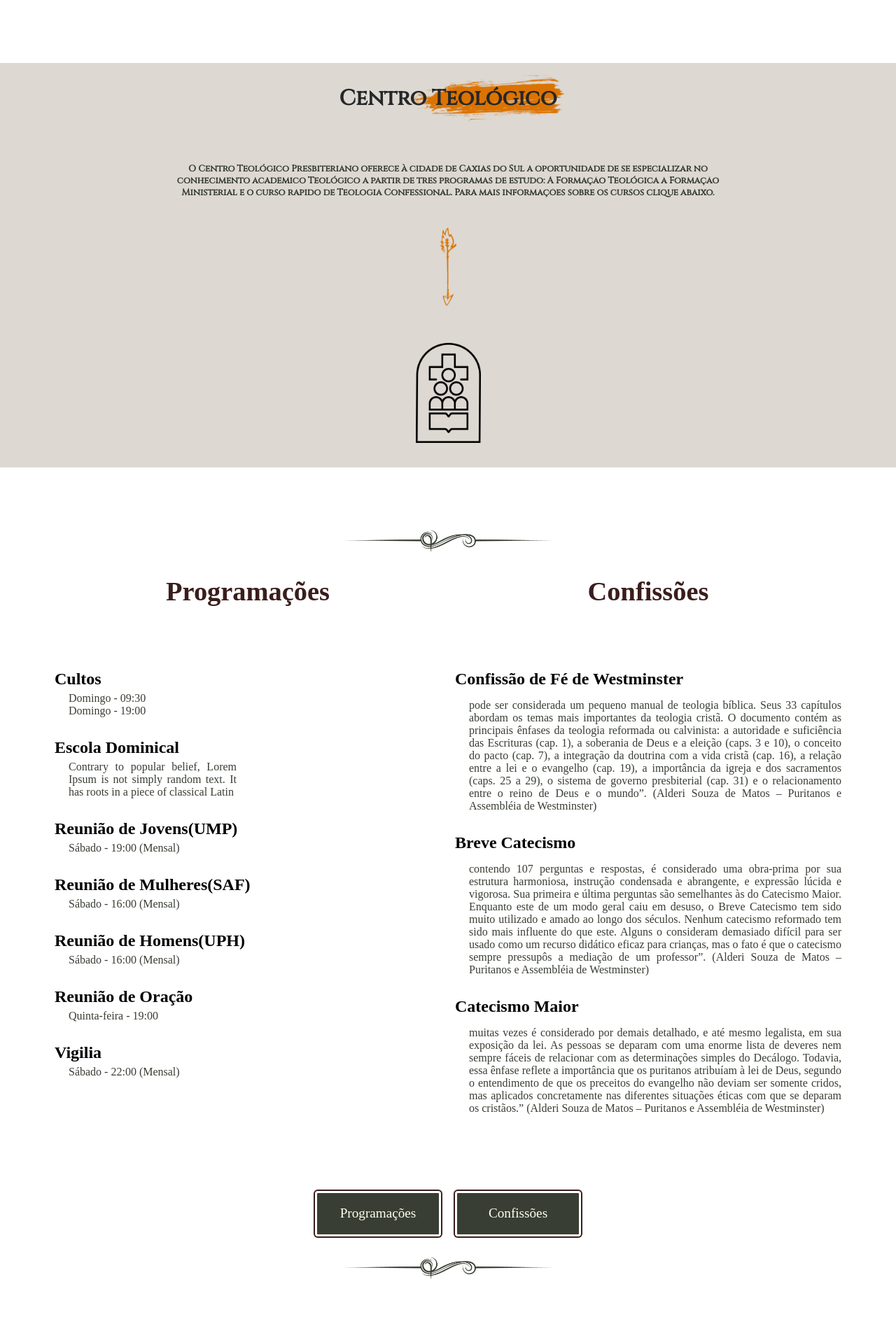
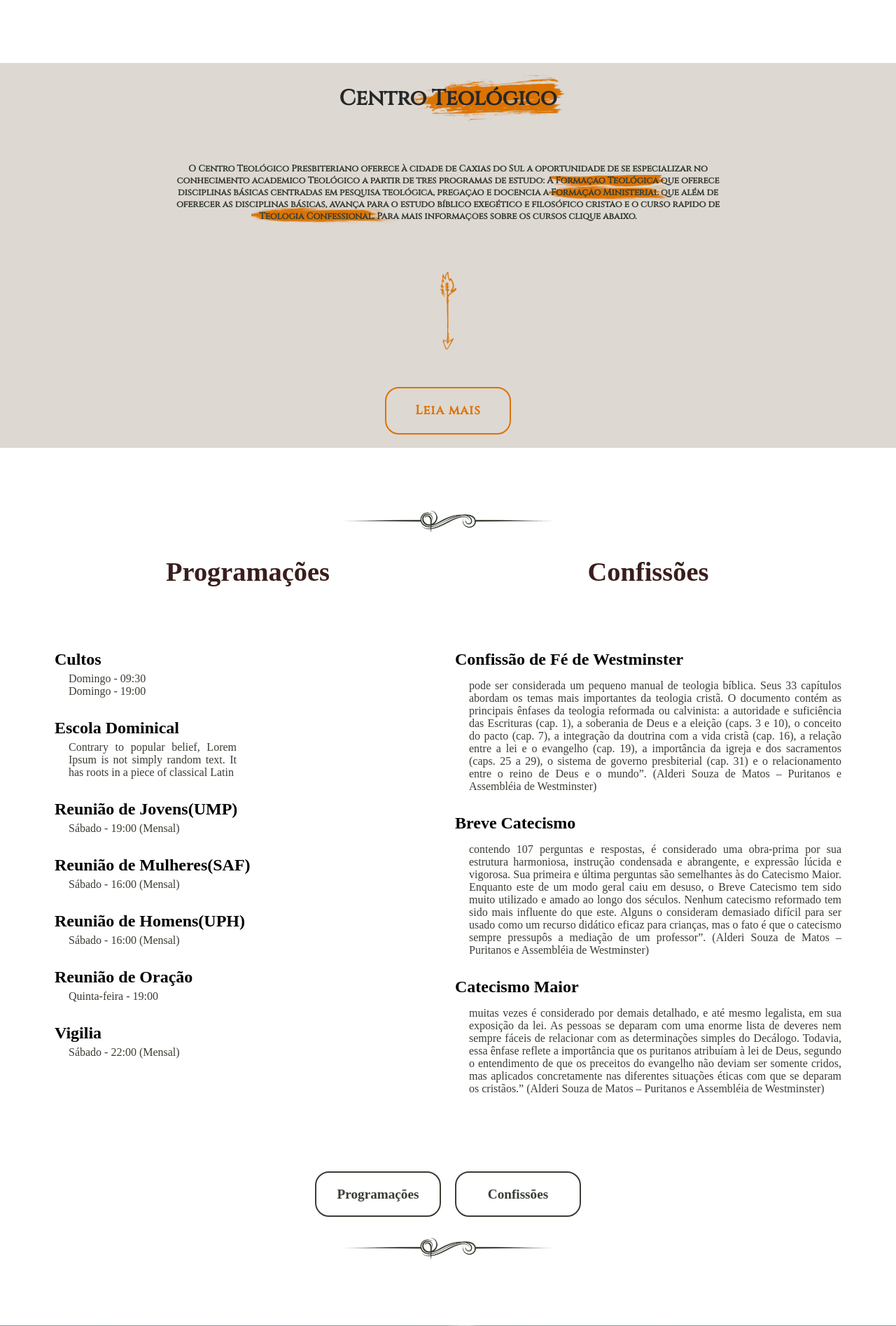
Before and after one commit to lothllann/IPB, a PHP site: page / in a window 1280 px wide. Shown: the part 1687-3582 px from the top of the page at 70% size. Run offline with PHP 8.4, Linux system fonts and the light colour scheme.

Commit message:
estilos da home

```diff
--- a/index.css
+++ b/index.css
@@ -225,6 +225,7 @@
     z-index: -9;
     font-family: 'Cinzel', serif;
     font-size: 0.8em;
+    height: 550px;
 }
 
 .theology h1 {
@@ -250,6 +251,29 @@
 .theo_info p {
     text-align: center !important;
     font-weight: bold;
+    position: relative;
+    z-index: 2;
+}
+
+.m1 {
+    position: relative;
+    left: 68%;
+    bottom: 75px;
+    z-index: 1;
+}
+
+.m2 {
+    position: relative;
+    right: 32%;
+    bottom: 23px;
+    z-index: 1;
+}
+
+.m3 {
+    position: relative;
+    left: 46.5%;
+    bottom: 56px;
+    z-index: 1;
 }
 
 .arrow {
@@ -265,18 +289,32 @@
     justify-content: center;
 }
 
-.theo_btn img {
+.theo_btn a:hover,
+.theo_btn a:focus {
+    transform: translateY(-20px) scale(1.1);
+    box-shadow: 2px 4px 10px 0.5px rgba(0, 0, 0, 0.2);
+    background-color: #db7301;
+    border: 0px solid #db7301;
+    color: #fffff0;
+}
+
+.theo_btn a {
+    display: table;
+    margin: 0 auto;
+    padding: 20px;
+    text-align: center;
+    font-size: 1.4em;
+    font-weight: bold;
+    letter-spacing: 1px;
+    background-color: transparent;
+    border: 2px solid #db7301;
+    color: #db7301;
+    width: 180px;
+    height: 65px;
+    border-radius: 20px;
+    cursor: pointer;
     transition: transform 1s;
     transform: translateY(0) scale(1);
-}
-
-.theo_btn img:hover,
-.theo_btn img:focus {
-    transform: translateY(-40px) scale(1.1);
-}
-
-.theo_btn img {
-    cursor: pointer;
 }
 
 @keyframes pray_zoom {
@@ -374,45 +412,55 @@
 }
 
 .btn_hr a {
-    display: block;
-    padding: 18px;
+    display: inline-block;
+    margin: 0 auto;
+    padding: 20px;
+    margin-right: 10px;
     text-align: center;
     font-size: 1.2em;
-    background-color: #383e33;
+    font-weight: bold;
+    background-color: transparent;
+    border: 2px solid #383e33;
+    color: #383e33;
     width: 180px;
     height: 65px;
-    border-radius: 4px;
+    border-radius: 20px;
     cursor: pointer;
-    margin-right: 10px;
-    border: 3px solid white;
-    box-shadow: 0 0 0 2px #3a1e1c;
-    transition: 0.1s ease-in-out;
+    transition: transform 1s;
 }
 
 .btn_hr a:hover {
-    background-color: white;
-    color: #3a1e1c;
+    transform: translateY(-10px) translateX(2px);
+    box-shadow: 2px 4px 10px 0.5px rgba(0, 0, 0, 0.2);
+    background-color: #383e33;
+    border: 0px solid #383e33;
+    color: #fffff0;
 }
 
 .btn_cr a {
     display: inline-block;
-    padding: 18px;
+    margin: 0 auto;
+    padding: 20px;
+    margin-left: 10px;
     text-align: center;
     font-size: 1.2em;
-    background-color: #383e33;
+    font-weight: bold;
+    background-color: transparent;
+    border: 2px solid #383e33;
+    color: #383e33;
     width: 180px;
     height: 65px;
-    border-radius: 4px;
+    border-radius: 20px;
     cursor: pointer;
-    margin-left: 10px;
-    border: 3px solid white;
-    box-shadow: 0 0 0 2px #3a1e1c;
-    transition: 0.1s ease-in-out;
+    transition: transform 1s;
 }
 
 .btn_cr a:hover {
-    background-color: white;
-    color: #3a1e1c;
+    transform: translateY(-10px) translateX(-2px);
+    box-shadow: 2px 4px 10px 0.5px rgba(0, 0, 0, 0.2);
+    background-color: #383e33;
+    border: 0px solid #383e33;
+    color: #fffff0;
 }
 
 
--- a/index.html
+++ b/index.html
@@ -114,10 +114,14 @@
 
             <div class="theo_info">
                 <p>
-                    O Centro Teológico Presbiteriano oferece à cidade de Caxias do Sul a oportunidade de se especializar no conhecimento acadêmico Teológico a partir de tres programas de estudo: A Formação Teológica a Formação Ministerial e o curso rapido de Teologia Confessional.
-                    Para mais informações sobre os cursos clique abaixo.
+                    O Centro Teológico Presbiteriano oferece à cidade de Caxias do Sul a oportunidade de se especializar no conhecimento acadêmico Teológico a partir de tres programas de estudo: A Formação Teológica que oferece disciplinas básicas centradas em pesquisa teológica,
+                    pregação e docência a Formação Ministerial que além de oferecer as disciplinas básicas, avança para o estudo bíblico exegético e filosófico cristão e o curso rapido de Teologia Confessional. Para mais informações sobre os cursos clique
+                    abaixo.
 
                 </p>
+                <span class="m1"><img src="img/mancha_txt1.png" alt=""></span>
+                <span class="m3"><img src="img/mancha_txt3.png" alt=""></span>
+                <span class="m2"><img src="img/mancha_txt2.png" alt=""></span>
             </div>
 
             <div class="arrow">
@@ -125,9 +129,7 @@
             </div>
 
             <div class="theo_btn">
-                <a href="theological_center.html">
-                    <img src="img/simbolo_preto.png" alt="">
-                </a>
+                <a href="theological_center.html"> Leia mais</a>
             </div>
 
         </div>
--- a/style.css
+++ b/style.css
@@ -115,7 +115,7 @@
 }
 
 .final {
-    height: 333px;
+    height: 348px;
     background-color: #383e33;
 }
 
@@ -400,13 +400,14 @@
     font-size: 1.5em;
     font-weight: bold;
     cursor: pointer;
-    transition: transform 1.5s ease-in-out;
+    transition: transform 0.5s ease-in-out;
 }
 
 .btn_pedidos button:hover {
     background-color: #731D34;
     color: #fffff0;
     box-shadow: 5px 5px 5px 1px rgba(46, 8, 18, 0.4);
+    transform: translateY(-5px) translateX(-5px) scale(1.1);
 }
 
 
```
Also changed, not shown: other parts of index.css (+13 -9 lines), theological_center.html (+19 -9 lines), img/mancha_txt1.png (added), img/mancha_txt2.png (added), img/mancha_txt3.png (added).
